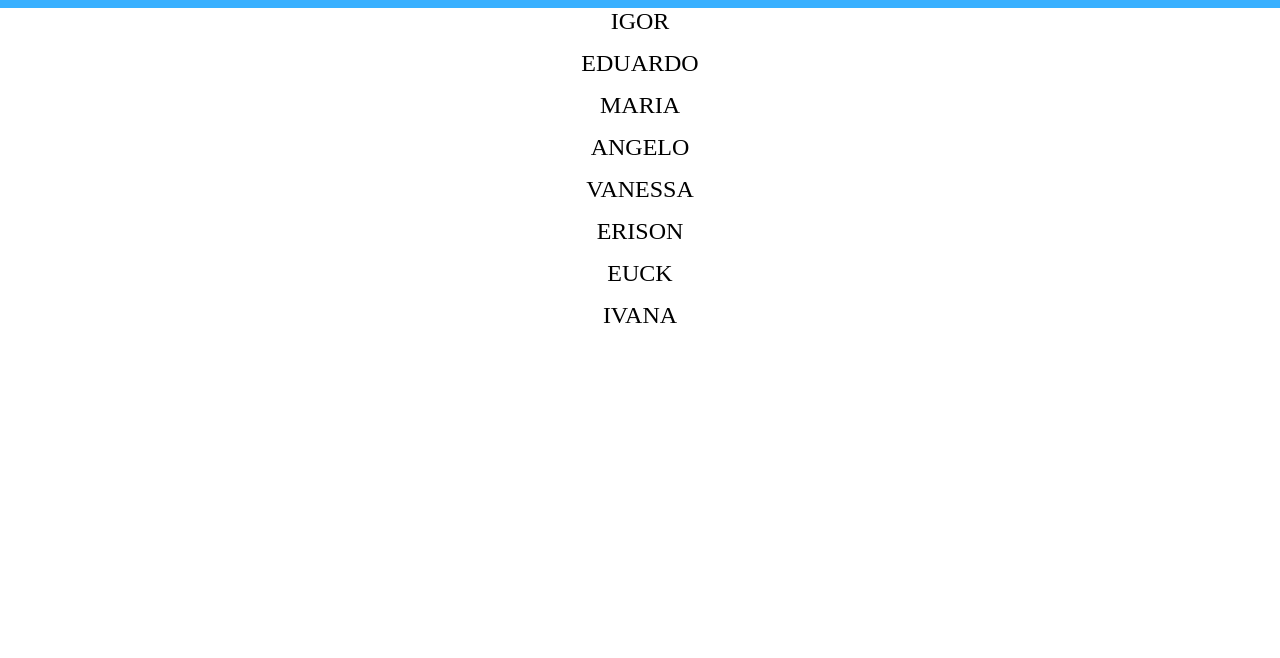
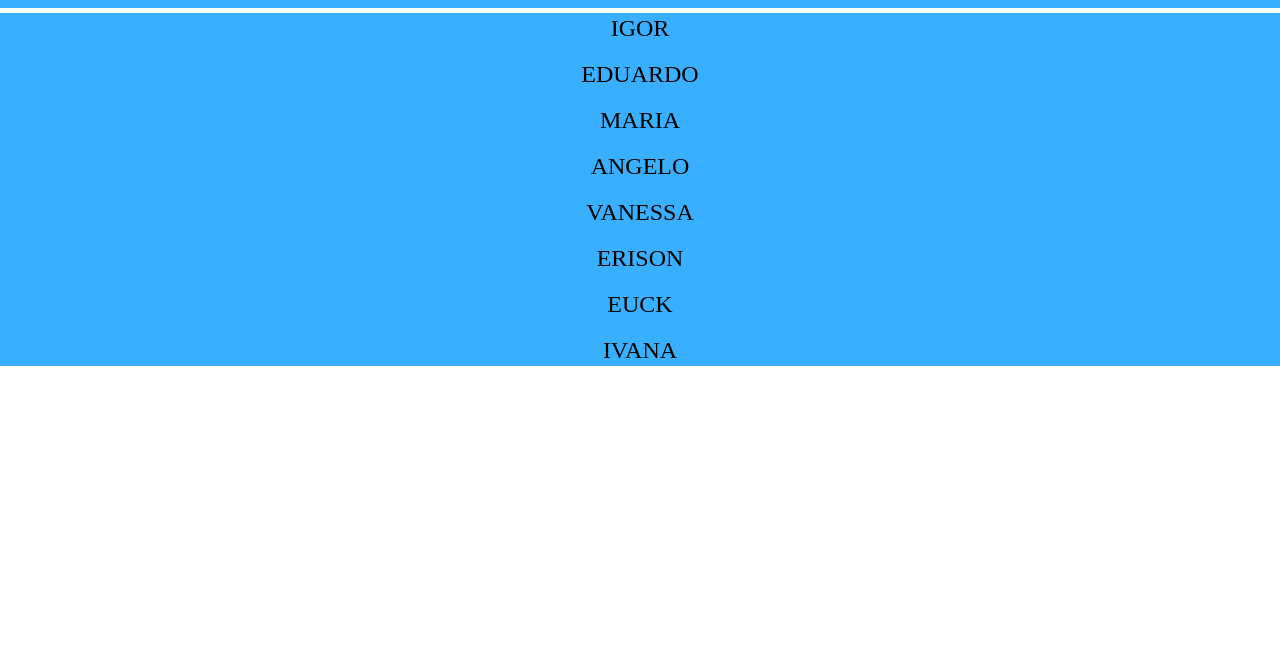
Before and after one commit to igorwessel/Cause_Effect_App, a plain HTML site: page releases/1.0/index.html in a window 1280 px wide. Shown: the part 142-800 px from the top of the page. Drawn offline with nearby package versions, Linux system fonts and the light colour scheme.

Commit message:
Some changes for layout and html.

```diff
--- a/releases/1.0/index.css
+++ b/releases/1.0/index.css
@@ -15,6 +15,7 @@ body, html {
     font-size: 7em;
     color: white;
     background-color: rgb(57, 176, 255);
+    border-bottom: 5px solid white;
 }
 
 .main {
@@ -26,25 +27,34 @@ body, html {
 }
 
 .people {
+    background-color: rgb(57, 176, 255);
     list-style: none;
     text-align: center;
 }
 
 
 .people li {
+    padding: 2px;
     text-transform: uppercase;
     font-size: 1.5em;
-    cursor: pointer;
+    /* cursor: pointer; */
     margin-bottom: 15px;
 }
 
+.people li a {
+    color: black;
+    text-decoration: none;
+}
+
 .details {
+    display: none;
     margin-left: 55%;
     margin-bottom: 5px;
     font-size: 1.8em;
 }
 
 .details h1 {
+    border-bottom: 2px solid rgba(0, 0, 0, 0.438);
     margin-top: 25px;
     margin-bottom: 25px;
 }
--- a/releases/1.0/index.js
+++ b/releases/1.0/index.js
@@ -15,8 +15,12 @@ const main_element = document.querySelector('main')
 
 for (const person of people) {
     const li_element = document.createElement('li')
+    const link_element = document.createElement('a')
+    li_element.setAttribute('id', `${person.name.toLowerCase()}`)
+    link_element.href = `#${person.name.toLowerCase()}`
     const text_ul = document.createTextNode(person.name)
-    li_element.appendChild(text_ul)
+    link_element.appendChild(text_ul)
+    li_element.appendChild(link_element)
     ul_people.appendChild(li_element)
 }
 
@@ -26,17 +30,17 @@ const div = document.createElement('div')
 const aside = document.createElement('aside')
 const h1 = document.createElement('h1')
 const address = document.createElement('address')
+const details_element = document.querySelector('.details')
 
 aside.appendChild(h1)
 aside.appendChild(address)
-
-document.querySelector('.details').appendChild(aside)
-
+details_element.appendChild(aside)
 
 document.querySelectorAll('li').forEach((li) => {
     li.addEventListener('click', (event) => {
         for (const person of people) {
             if (person.name.toUpperCase() == li.innerText) {
+                details_element.style.setProperty('display', 'block')
                 ul_people.style.width = `${50}%`
                 h1.innerText = person.name
                 address.innerText = `Lives in: ${person.street}
```
